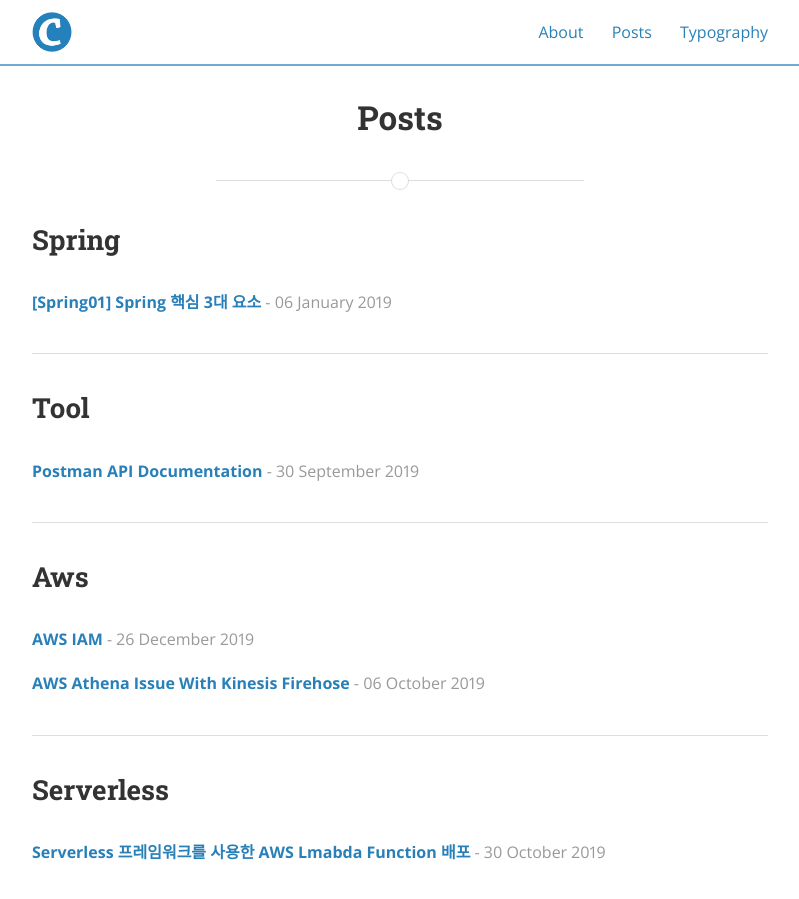
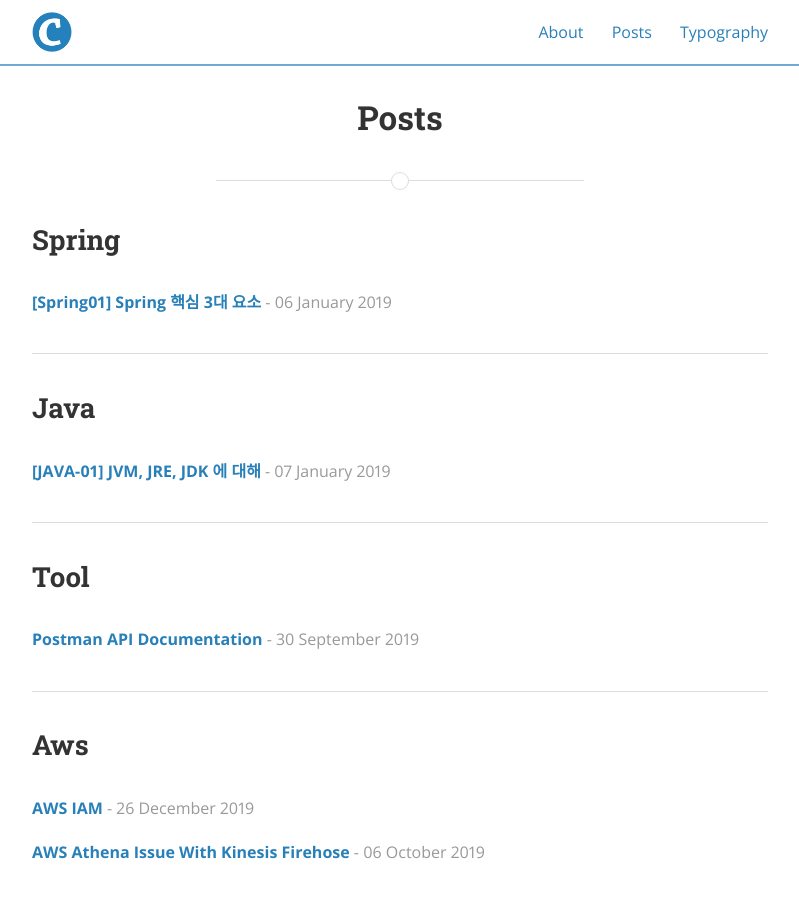
Before and after one commit to mingdo/mingdo.github.io, a Jekyll site: the page built from posts.html, in a window 1280 px wide and 900 px high. Shown: the whole window, without its empty margins (240-1039 px from the left). Built offline with Jekyll 4.4.1, drawn with Linux system fonts in a browser that asks for light colours; nearby versions of some CDN libraries; a style sheet for code colours, icons or effects is not loaded; some of the changed lines change nothing that is shown.

Commit message:
2019-01-07-java-01-jvm-jre-jdk.md

```diff
--- a/_config.yml
+++ b/_config.yml
@@ -55,6 +55,7 @@ descriptions:
   - cat: serverless
   - cat: ror
   - cat: spring
+  - cat: java
 
 # Social icons and sharing options
 #
--- /dev/null
+++ b/_posts/java/2019-01-07-java-01-jvm-jre-jdk.md
@@ -0,0 +1,44 @@
+---
+layout: post
+title:  "[JAVA-01] JVM, JRE, JDK 에 대해"
+date:   2019-01-07 23:28:00
+author: Mingdo
+categories: java
+---
+
+## JVM ?
+
+JVM (Java Virtual Machine) 은 자바 가상 머신으로 바이트 코드로 이루어진 클래스 파일을 운영체제에 맞게 변환하여 실행해준다.
+
+운영체제에 맞게 네이티브 코드로 변환해주기 때문에 플랫폼에 종속적이다.
+
+실제 바이트코드를 실행하는 시점에서 자바 가상 머신이 인터프리터로 읽고 반복되는 코드는 JIT (Just-In-Time) 컴파일을 통해 네이티브 코드로 변환해 인터프리터가 바로 실행할 수 있게 한다.
+
+바이트 코드를 실행하는 표준이자 특정 벤더 (Oracle, Amazon etc.) 가 만든 구현체다.
+
+추가로 JVM 은 클래스 파일로 컴파일할 수 있다면 자바가 아닌 다른 언어로 작성됐어도 실행 가능하다. (완벽하게 호환되지는 않음)
+
+## JRE ?
+
+> JRE = JVM + Library
+
+JRE (Java Runtime Environment) 는 자바 어플리케이션을 실행할 수 있는 배포판으로 JVM 과 핵심 라이브러리, 런타임 환경에서 사용하는 프로퍼티 세팅이나 리소스 파일을 포함한다.
+
+## JDK ?
+
+> JDK = JRE + Development-Tool
+
+JDK (Java Development Kit) 는 자바 런타임 환경과 개발에 필요한 도구들 (jar, javac etc.) 을 포함한다.
+
+소스코드를 사용할 때 작성하는 자바 언어는 플랫폼에 독립적이다.
+
+## Java ?
+
+자바는 언어 자체를 의미하기도 하고 JDK 가 포함하고 있는 모든 것들을 통칭하기도 한다.
+
+### Java Program 실행
+
+1. Java 언어로 .java 파일 작성
+2. JDK 에 포함된 자바 컴파일러 (javac) 로 .java 파일 컴파일 => .class 파일 (바이트 코드) 생성
+3. .class 파일 java 명령어로 실행 => JVM 이 실행 => 인터프리터가 바이트 코드 읽은 뒤 실행
+4. 프로그램 동작
```
